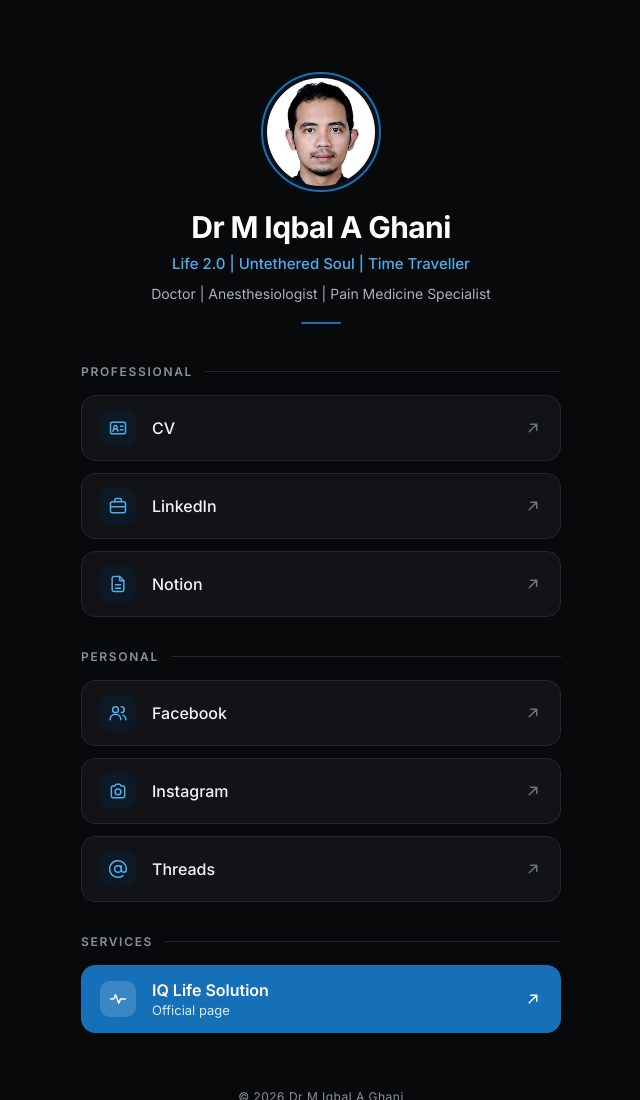
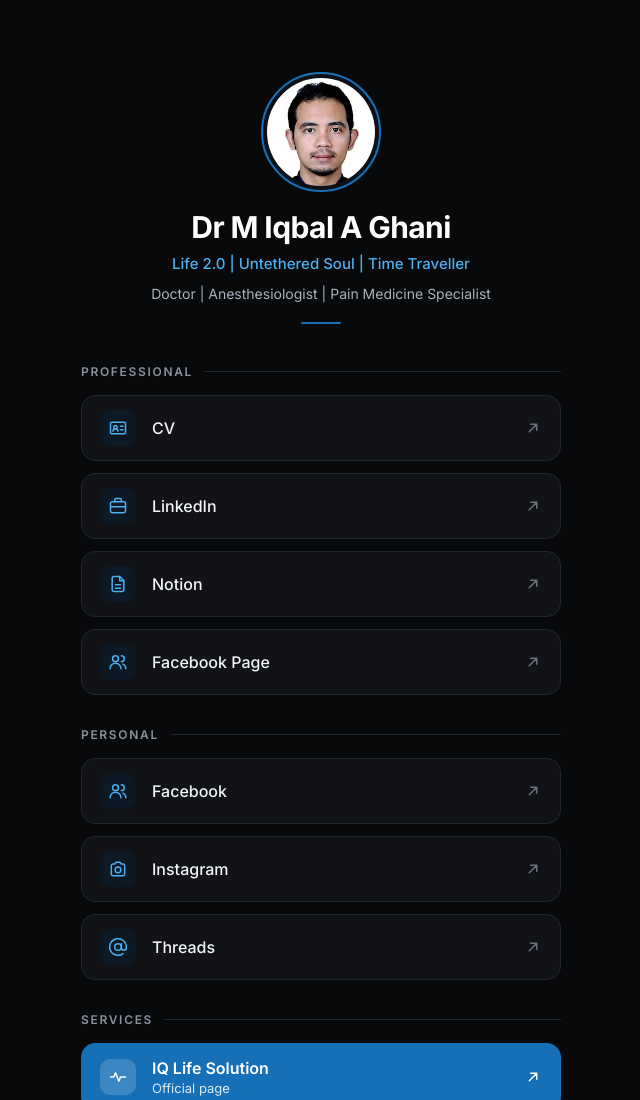
Before and after one commit to silent1412/drmiqbal02, a plain HTML site: page index.html in a window 1280 px wide. Shown: the top 1100 px of the page, without its empty margins (319-959 px from the left). Drawn offline with Linux system fonts and the light colour scheme.

Commit message:
Add Facebook Page under Professional
Co-Authored-By: Claude Opus 5.5 <noreply@anthropic.com>
Claude-Session: https://claude.ai/code/session_0151rwiLM2BbcoFVzro6FZxU

```diff
--- a/index.html
+++ b/index.html
@@ -61,6 +61,14 @@ a{color:#4DAEF0}a:hover{color:#8CCBF6}
 <span style="flex: 1; font-size: 16px; font-weight: 500">Notion</span>
 <svg class="arr" aria-hidden="true" width="18" height="18" viewBox="0 0 24 24" fill="none" stroke="currentColor" stroke-width="2" stroke-linecap="round" stroke-linejoin="round" style="color: #6B7380"><path d="M7 17L17 7M9 7h8v8"></path></svg>
 </a>
+
+<a class="lk" href="https://www.facebook.com/profile.php?id=61576529769682" target="_blank" rel="noopener" style="display: flex; align-items: center; gap: 16px; min-height: 64px; padding: 14px 18px; box-sizing: border-box; border-radius: 14px; background: #111317; border: 1px solid #23262D; color: #F2F4F7; text-decoration: none">
+<span style="width: 36px; height: 36px; flex-shrink: 0; border-radius: 10px; background: #0D1A26; display: flex; align-items: center; justify-content: center">
+<svg aria-hidden="true" width="20" height="20" viewBox="0 0 24 24" fill="none" stroke="#4DAEF0" stroke-width="1.8" stroke-linecap="round" stroke-linejoin="round"><circle cx="9" cy="8" r="3.5"></circle><path d="M2.5 20a6.5 6.5 0 0 1 13 0M16 4.5a3.5 3.5 0 0 1 0 7M18 14.5a6.5 6.5 0 0 1 3.5 5.5"></path></svg>
+</span>
+<span style="flex: 1; font-size: 16px; font-weight: 500">Facebook Page</span>
+<svg class="arr" aria-hidden="true" width="18" height="18" viewBox="0 0 24 24" fill="none" stroke="currentColor" stroke-width="2" stroke-linecap="round" stroke-linejoin="round" style="color: #6B7380"><path d="M7 17L17 7M9 7h8v8"></path></svg>
+</a>
 </section>
 
 <section aria-labelledby="sec-personal" style="width: 100%; display: flex; flex-direction: column; gap: 12px">
```
